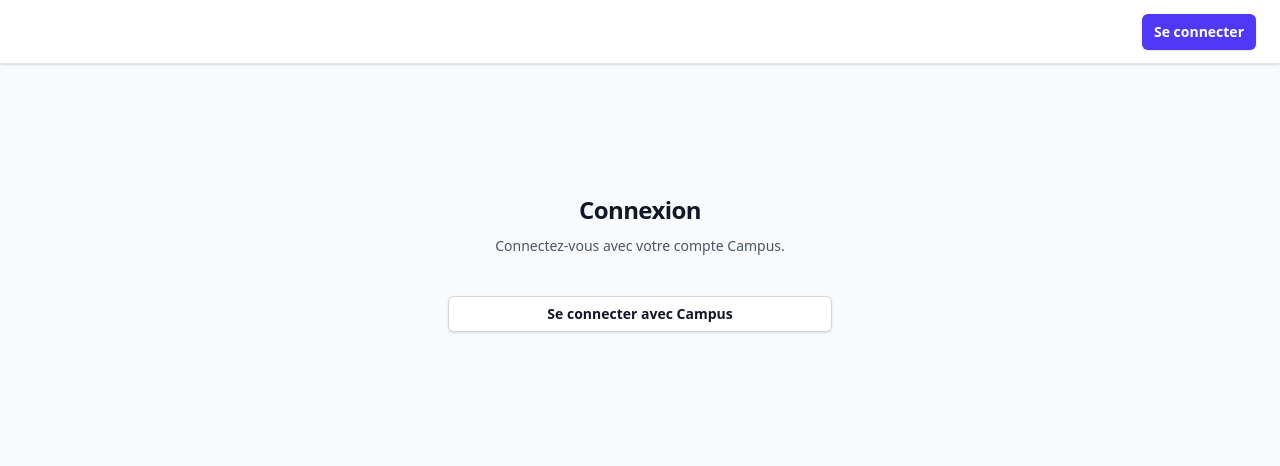
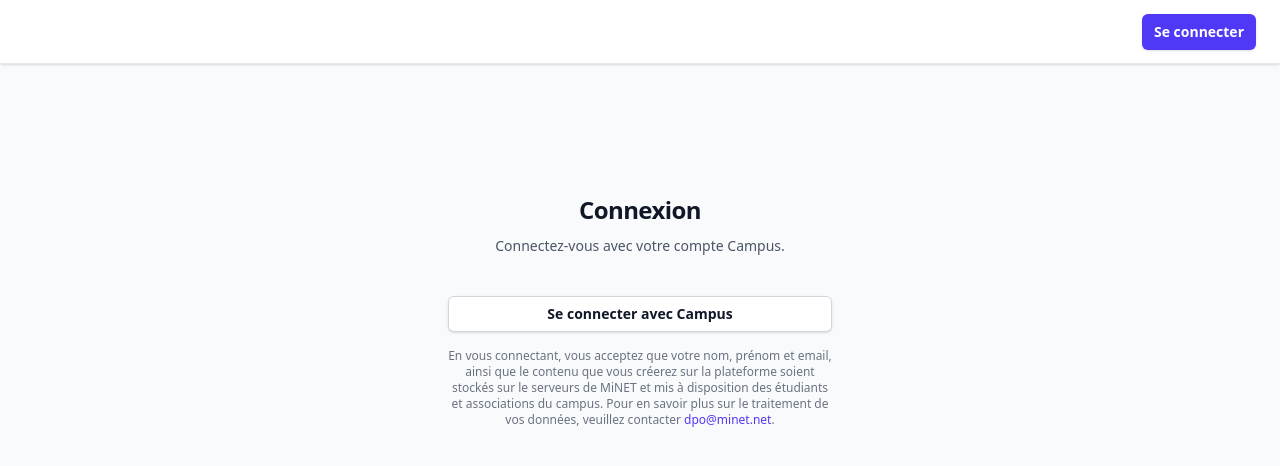
Before and after one commit to minet/cal.minet.net, a Vue app in the folder frontend/: page /login in a window 1280 px wide. Shown: the top 466 px of the page. Built offline with nearby package versions, Linux system fonts and the light colour scheme; a web font is replaced by a local one.

Commit message:
feat: add message to make @aurii happy feat: the mail is now in french

```diff
--- a/frontend/src/views/Login.vue
+++ b/frontend/src/views/Login.vue
@@ -18,6 +18,9 @@
         >
           <span>Se connecter avec Campus</span>
         </a>
+        <p class="mt-4 text-xs text-center text-gray-500">
+          En vous connectant, vous acceptez que votre nom, prénom et email, ainsi que le contenu que vous créerez sur la plateforme soient stockés sur le serveurs de MiNET et mis à disposition des étudiants et associations du campus. Pour en savoir plus sur le traitement de vos données, veuillez contacter <a href="mailto:dpo@minet.net" class="text-indigo-600 hover:text-indigo-500">dpo@minet.net</a>.
+        </p>
       </div>
     </div>
   </div>
```
Also changed, not shown: 1 other file (tests, documents, lock files or other folders).
